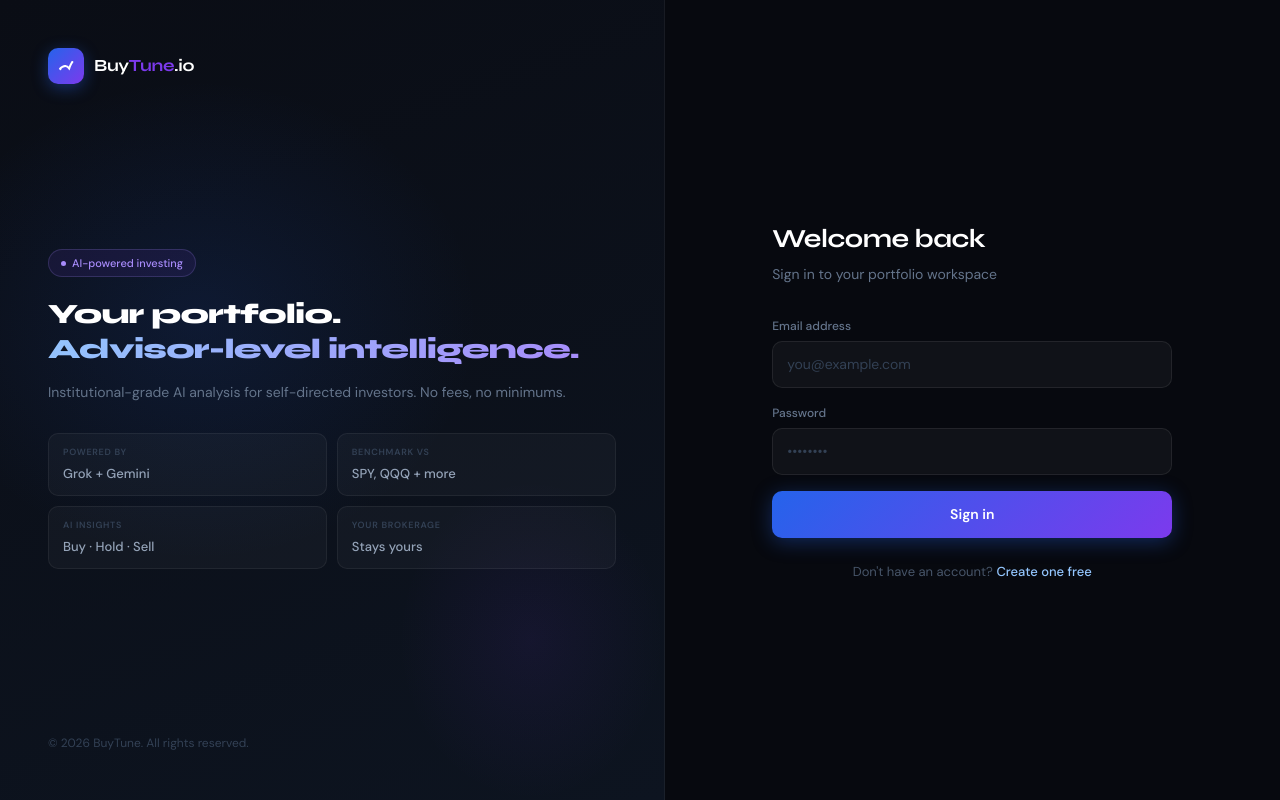
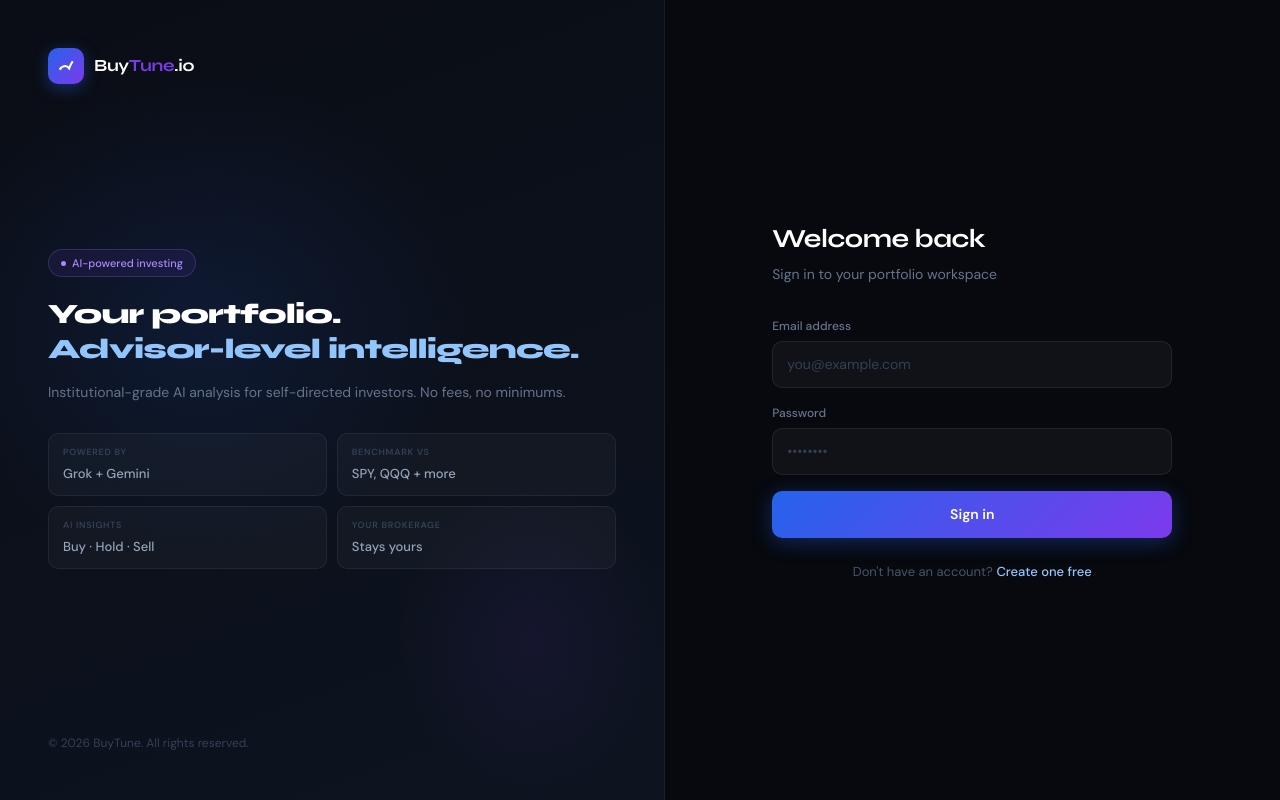
Before and after one commit to dlwkwre-pixel/ai-portfolio-mvp, a Next.js app: page /login in a window 1280 px wide. Built offline with nearby package versions, Linux system fonts and the light colour scheme; no server answers; a web font is replaced by a local one.

Commit message:
fix community RLS, fix login g clipping

```diff
--- a/app/login/page.tsx
+++ b/app/login/page.tsx
@@ -71,7 +71,7 @@ export default function LoginPage() {
           </div>
           <h2 style={{ fontFamily: "'Syne', sans-serif", fontSize: "28px", fontWeight: 800, color: "#fff", letterSpacing: "-0.8px", lineHeight: 1.25, marginBottom: "14px" }}>
             Your portfolio.<br />
-            <span style={{ display: "inline-block", paddingBottom: "6px", marginBottom: "-6px", background: "linear-gradient(135deg, #93c5fd, #a78bfa)", WebkitBackgroundClip: "text", WebkitTextFillColor: "transparent", backgroundClip: "text" }}>Advisor-level intelligence.</span>
+            <span style={{ color: "#93c5fd" }}>Advisor-level intelligence.</span>
           </h2>
           <p style={{ fontSize: "14px", color: "#64748b", lineHeight: 1.7, marginBottom: "28px" }}>
             Institutional-grade AI analysis for self-directed investors. No fees, no minimums.
```
